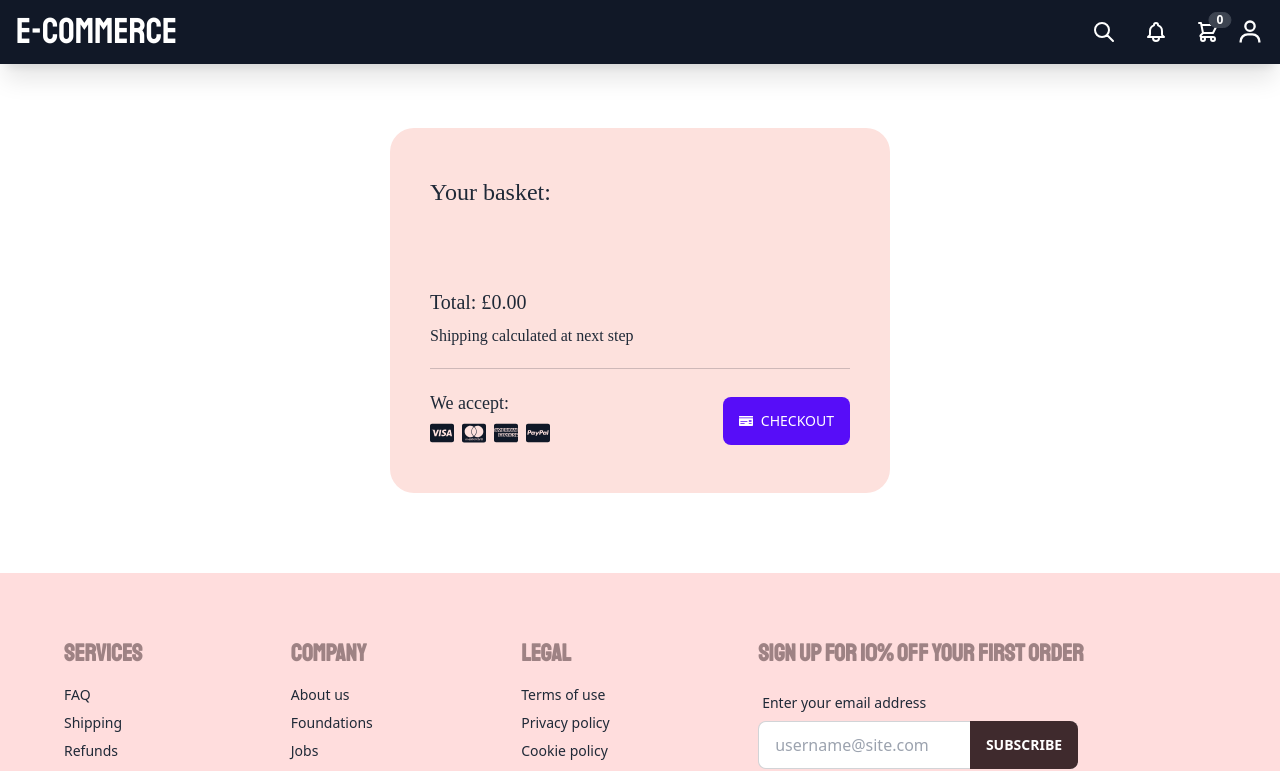
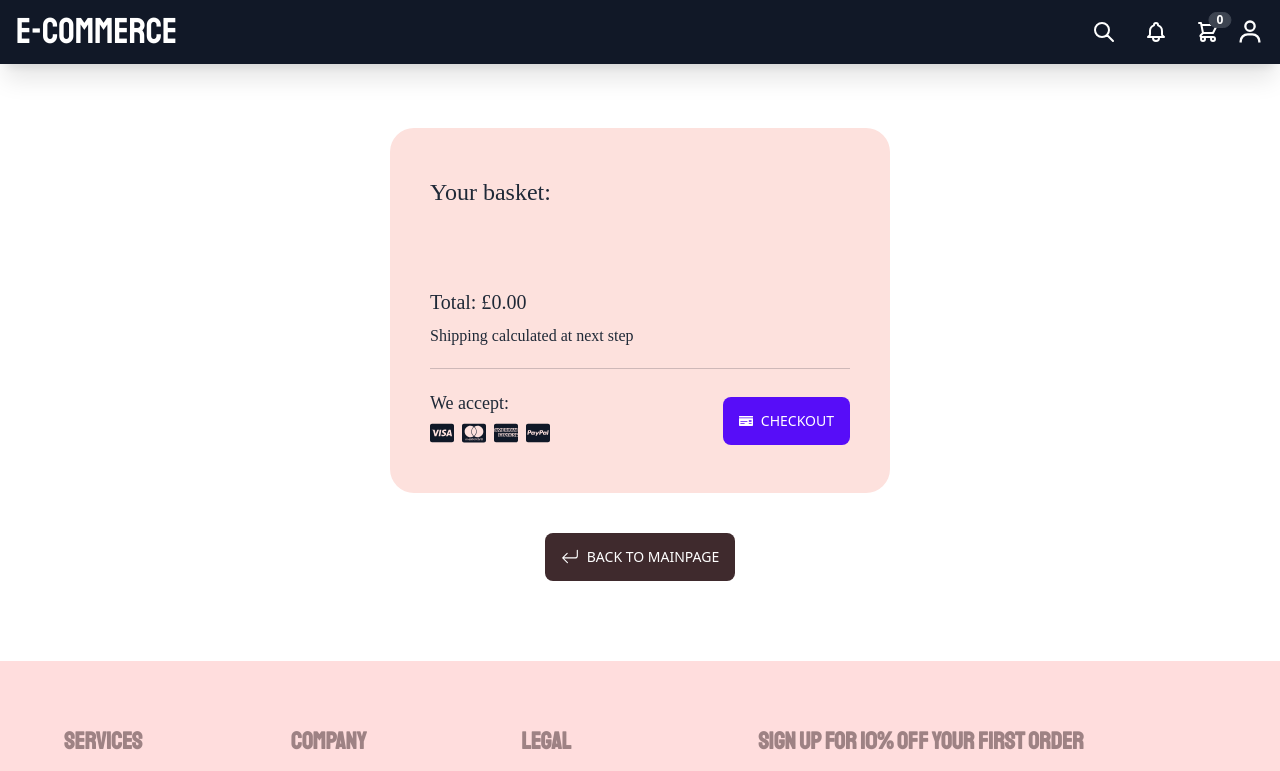
Before and after one commit to izabelaoska/e-commerce-project, a Next.js app: page /basket in a window 1280 px wide. Shown: the top 771 px of the page. Built offline with nearby package versions, Linux system fonts and the light colour scheme; a web font is replaced by a local one.

Commit message:
chore: navigation button under bakset card

```diff
--- a/components/Layout/Navbar/Basket.tsx
+++ b/components/Layout/Navbar/Basket.tsx
@@ -43,11 +43,11 @@ export const Basket = () => {
           className="mt-3 shadow card card-compact dropdown-content w-52 bg-base-100"
         >
           <div className="text-gray-900 card-body">
-            <span className="py-2 text-lg font-bold font-subHeader">
+            <span className="py-2 text-xl font-bold font-subHeader">
               {singleItem()}
             </span>
             <span className="pb-2 text-lg text-gray-900 font-subHeader">
-              Subtotal: £{subtotal.price}
+              Subtotal: £{subtotal.price.toFixed(2)}
             </span>
             <div className="card-actions">
               <Link href="/basket">
--- a/pages/basket.tsx
+++ b/pages/basket.tsx
@@ -1,7 +1,7 @@
 import Head from "next/head"
-import { title } from "process"
+import Link from "next/link"
 import React from "react"
-import { FaMoneyCheck } from "react-icons/fa"
+import { BsArrowReturnLeft } from "react-icons/bs"
 import { Layout } from "../components"
 import { BasketCard } from "../components/Layout/Navbar/BasketCard"
 import { useBasketStore } from "../store"
@@ -54,6 +54,14 @@ export const BasketItems = () => {
           </div>
         </div>
       </BasketCard>
+      <Link href="/">
+        <div className="flex items-end justify-center mt-10">
+          <button className="font-medium bg-[#3F2A2D] border-none btn btn-primary gap-x-2 hover:bg-[#3F2A2D]">
+            <BsArrowReturnLeft className="text-lg" />
+            <span>Back to mainpage</span>
+          </button>
+        </div>
+      </Link>
     </Layout>
   )
 }
```
